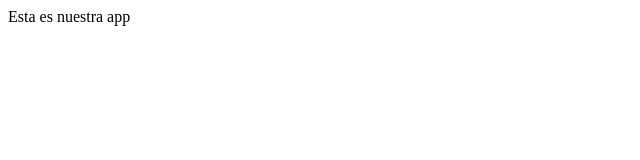
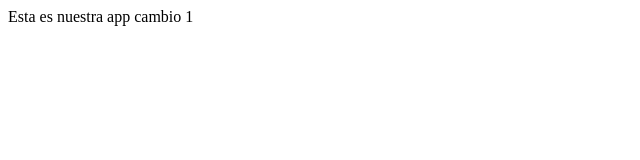
Before and after one commit to alo/angularjs-test, a website: page index.html in a window 1280 px wide. Shown: the full height of the page, 0-640 px from the left. Drawn offline with Linux system fonts and the light colour scheme.

Commit message:
commit 1

```diff
--- a/index.html
+++ b/index.html
@@ -5,6 +5,6 @@
   <title>Document</title>
 </head>
 <body>
-  Esta es nuestra app
+  Esta es nuestra app cambio 1
 </body>
 </html>
```
